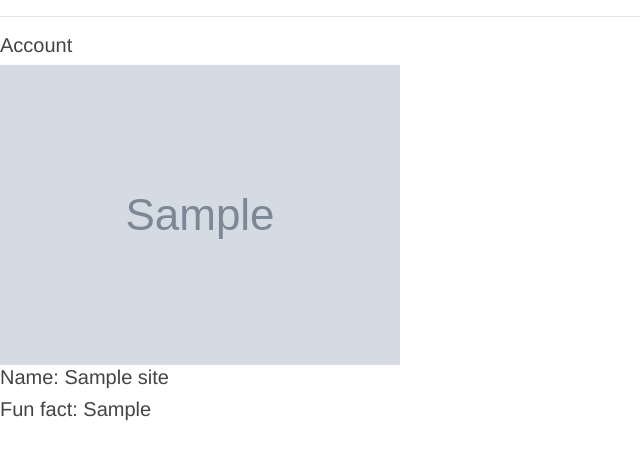
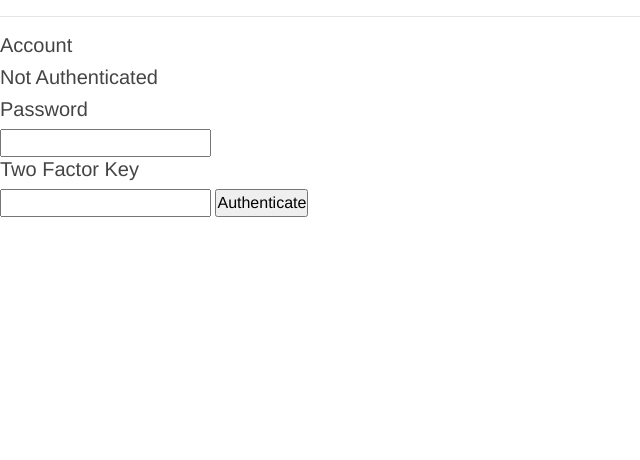
Before and after one commit to dStass/comp6441-somethingawesome, a Flask app: template templates/account.html in a window 1280 px wide. Shown: the part 56-516 px from the top of the page, without its empty margins (0-640 px from the left). Run offline with Flask 2, Linux system fonts and the light colour scheme; the template is opened without the code that fills it: most values are stand-ins (such as "Sample title", 1, 10 or a date in 2020); grey boxes marked "Sample" are stand-in pictures; parts of the project's set-up code (start-up, migrations or seed data) failed here and were passed over; some libraries are stand-ins or nearby versions.

Commit message:
password stored as sha256 implemented, each password is unique and equals the id

```diff
--- a/app.py
+++ b/app.py
@@ -2,10 +2,12 @@
 import time
 import cv2
 import numpy as np
+import hashlib
+
 import webbrowser
 
 # flask
-from flask import Flask, render_template
+from flask import Flask, render_template, request, session
 from flask_assets import Bundle, Environment
 
 
@@ -24,15 +26,15 @@ stored = load(JSON_PATH+JSON_FILE)
 
 
 # time
+NAME_PERIOD = 1
 SLEEP_PERIOD = 1
-NAME_PERIOD = 1
-
 
 # name
 BUFFER = 10  # px
 FONT = cv2.FONT_HERSHEY_SIMPLEX
 FONT_SIZE = 1
-FONT_COLOUR = (255, 0, 0)
+BLUE = (255, 0, 0)  # B G R for some reason
+RED = (0, 0, 255)
 LINE_TYPE = 2
 
 
@@ -42,52 +44,50 @@ def start_camera():
   # cv2
   CASCADE_PATH = cv2.data.haarcascades
   CASCADE = "haarcascade_frontalface_default.xml"
+  # cv2.namedWindow('Face Detection', cv2.WINDOW_NORMAL)
   cap = cv2.VideoCapture(0)
   face_cascade = cv2.CascadeClassifier(CASCADE_PATH + CASCADE)
 
   last_checked = time.time()
-  name_overlay = [None, 0]
-  page_opened = False
+  name_overlay = [None, None, 0]
+  face_found = False
+  x, y = 0, 0
   while True:
-    # if page_opened:
-    #   break
-
     ret, frame = cap.read()
     grey_frame = cv2.cvtColor(frame, cv2.COLOR_BGR2GRAY)
     faces_detected = face_cascade.detectMultiScale(grey_frame, 1.3, 5)  # numbers differ on resolution and image quality, etc
 
-    # draw the frame
+    # draw name
+    if face_found:
+      cv2.putText(frame, 'Confirmed: ' + name_overlay[1], (x, y - BUFFER), FONT, FONT_SIZE, BLUE, LINE_TYPE)
+      if time.time() - name_overlay[2] > NAME_PERIOD:
+        cap.release()
+        cv2.destroyAllWindows()
+        return name_overlay[0]
 
-    # detect and draw a rectangle around user's face
-    for (x, y, w, h) in faces_detected:
+    if len(faces_detected) == 1:
+      x,y,w,h = faces_detected[0]
       new_time = time.time()
-      cv2.rectangle(frame, (x, y), (x+w, y+h), FONT_COLOUR, 2)
 
-      # draw name
-      if name_overlay[0]:
-        cv2.putText(frame, name_overlay[0], (x, y - BUFFER), FONT, FONT_SIZE, FONT_COLOUR, LINE_TYPE)
-        if time.time() - name_overlay[1] > NAME_PERIOD:
-          name_overlay[0] = None
-
-      if new_time - last_checked > SLEEP_PERIOD:
+      # detect and draw a rectangle around user's face
+      cv2.rectangle(frame, (x, y), (x+w, y+h), BLUE, 2)
+      if not face_found and new_time - last_checked > SLEEP_PERIOD:
         last_checked = new_time
         returned_id = compare(frame, stored)
         if returned_id:
-          cap.release()
-          cv2.destroyAllWindows()
-          return returned_id
-          # returned_name = stored[PROFILE][returned_id][NAME]
-          # name_overlay = [returned_name, time.time()]
+          returned_name = stored[PROFILE][returned_id][NAME]
+          name_overlay = [returned_id, returned_name, new_time]
+          face_found = True
 
-          # webbrowser.open('https://www.donaldjtrump.com/')
-          # print("DETECTED:" + returned_name)
-          # page_opened = True
-          # break
+    elif len(faces_detected) > 1:
+      cv2.putText(frame, str(len(faces_detected)) + ' Faces Detected' , (x, y - BUFFER), FONT, FONT_SIZE, RED, LINE_TYPE)
+      for (x, y, w, h) in faces_detected:
+        cv2.rectangle(frame, (x, y), (x+w, y+h), RED, 2)
+      face_found = False
 
-      # only check for one face
-      break
+
     cv2.imshow('frame', frame)
-
+    cv2.moveWindow('frame', 2000, 200)
 
     # if user presses 'q', we stop the application
     if cv2.waitKey(1) & 0xFF == ord('q'):
@@ -96,11 +96,13 @@ def start_camera():
   # out.release()
   cap.release()
   cv2.destroyAllWindows()
+  return None
 
 
 
 # flask
 app = Flask(__name__)
+app.secret_key = 'secret_key'
 
 site_state = {
   'pages': ['home', 'login'],
@@ -113,19 +115,38 @@ def index():
   return render_template('index.html', site=site_state)
 
 @app.route('/login')
-def account():
+def account(auth = False, returned_id = None):
   site_state['current_page'] = 'login'
-  returned_id = start_camera()
-  name = stored[PROFILE][returned_id][NAME]
-  fun_fact = stored[PROFILE][returned_id][FUN_FACT]
-  static_file = 'images/' + str(returned_id) + '.jpg'
+  site_state['AUTHENTICATED'] = auth
+  if not auth:
+    returned_id = start_camera()
+    if not returned_id:
+      return index()
+  else:
+    name = stored[PROFILE][returned_id][NAME]
+    fun_fact = stored[PROFILE][returned_id][FUN_FACT]
+    static_file = 'images/' + str(returned_id) + '.jpg'
 
-  site_state['NAME'] = name
-  site_state['FUN_FACT'] = fun_fact
-  site_state['PROFILE_PICTURE'] = static_file
+    site_state['NAME'] = name
+    site_state['FUN_FACT'] = fun_fact
+    site_state['PROFILE_PICTURE'] = static_file
+
+  session['USER_ID'] = returned_id
 
   return render_template('account.html', site=site_state)
 
+@app.route('/validate', methods=["POST"])
+def validate():
+  print(request, request.form)
+  session_id = session.get('USER_ID', None)
+  auth = False
+  if session_id:
+    if hashlib.sha256(request.form['password'].encode('utf-8')).hexdigest() == stored[PROFILE][session_id][SHA256]:
+      auth = True
+    else:
+      session_id = None
+    # auth = True
+  return account(auth, session_id)
 
 @app.after_request
 def apply_caching(response):
@@ -133,5 +154,5 @@ def apply_caching(response):
   return response
 
 # FLASK_APP=application.py FLASK_DEBUG=1 TEMPLATES_AUTO_RELOAD=True python3 -m flask run
-app.run()
+app.run(debug=True)
 print('test')
--- a/data/userbase.json
+++ b/data/userbase.json
@@ -3,18 +3,21 @@
   "profile" : {
     "richard" : {
       "name" : "Richard",
+      "sha256":"61bffea9215f65164ad18b45aff1436c0c165d0d5dd2087ef61b4232ba6d2c1a",
       "path" : "data/enrolled/richard/",
       "fun_fact" : "Sun Tzu is cool!"
     },
 
     "david" : {
       "name" : "David",
+      "sha256" : "07d046d5fac12b3f82daf5035b9aae86db5adc8275ebfbf05ec83005a4a8ba3e",
       "path" : "data/enrolled/david/",
       "fun_fact": "I don't like capsicum"
     },
 
     "trump" : {
       "name" : "Donald Trump",
+      "sha256": "a60a52382d7077712def2a69eda3ba309b19598944aa459ce418ae53b7fb5d58",
       "path" : "data/enrolled/trump/",
       "fun_fact" : "BUILD THE WALL"
     }
--- a/global_variables.py
+++ b/global_variables.py
@@ -5,3 +5,4 @@ PATH = 'path'
 ENROLLED_IMAGES = 'enrolled_images'
 FUN_FACT = 'fun_fact'
 STATIC_FILE = 'static_pic'
+SHA256 = 'sha256'
--- a/templates/account.html
+++ b/templates/account.html
@@ -2,8 +2,22 @@
 
 {% block content %}
     <h1 class="content">Account</h1>
+
+    {% if site.AUTHENTICATED == true %}
+    <h1 class="content">Authenticated</h1>
     <img src="{{url_for('static', filename=site.PROFILE_PICTURE)}}"/>
     <h1 class="content">Name: {{site.NAME}}</h1>
     <h1 class="content">Fun fact: {{site.FUN_FACT}}</h1>
+    {%- else %}
+    <h1 class="content">Not Authenticated</h1>
+    <form action="{{ url_for('validate') }}" method="post">
+        <h1 class="content">Password</h1>
+        <input type="password" name="password" value="" />
+        <h1 class="content">Two Factor Key</h1>
+        <input type="text" name="twofactor" value="" />
+        <input type="submit" value="Authenticate"/>
+    </form>
+    {%- endif %}
+
 
 {% endblock %}
```
